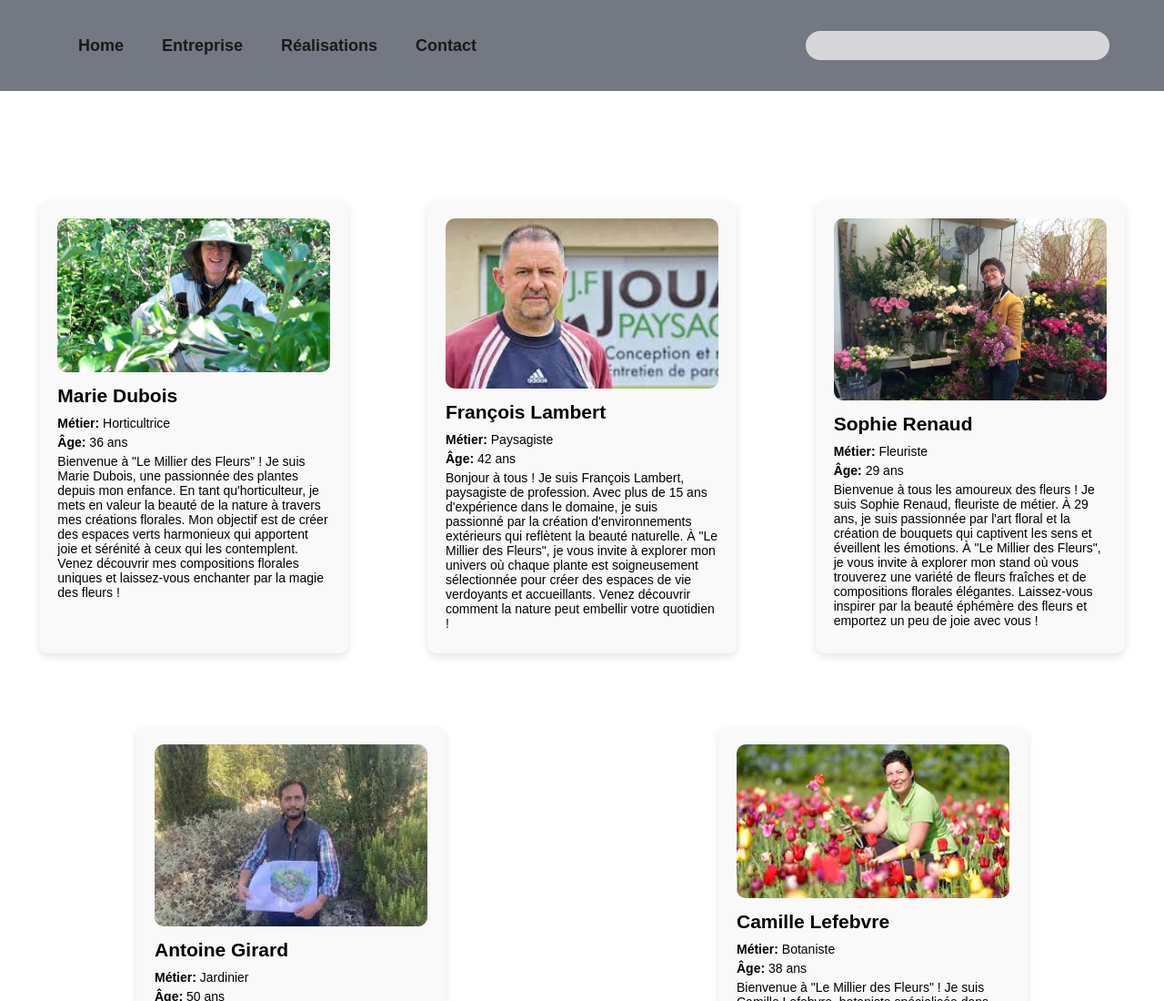
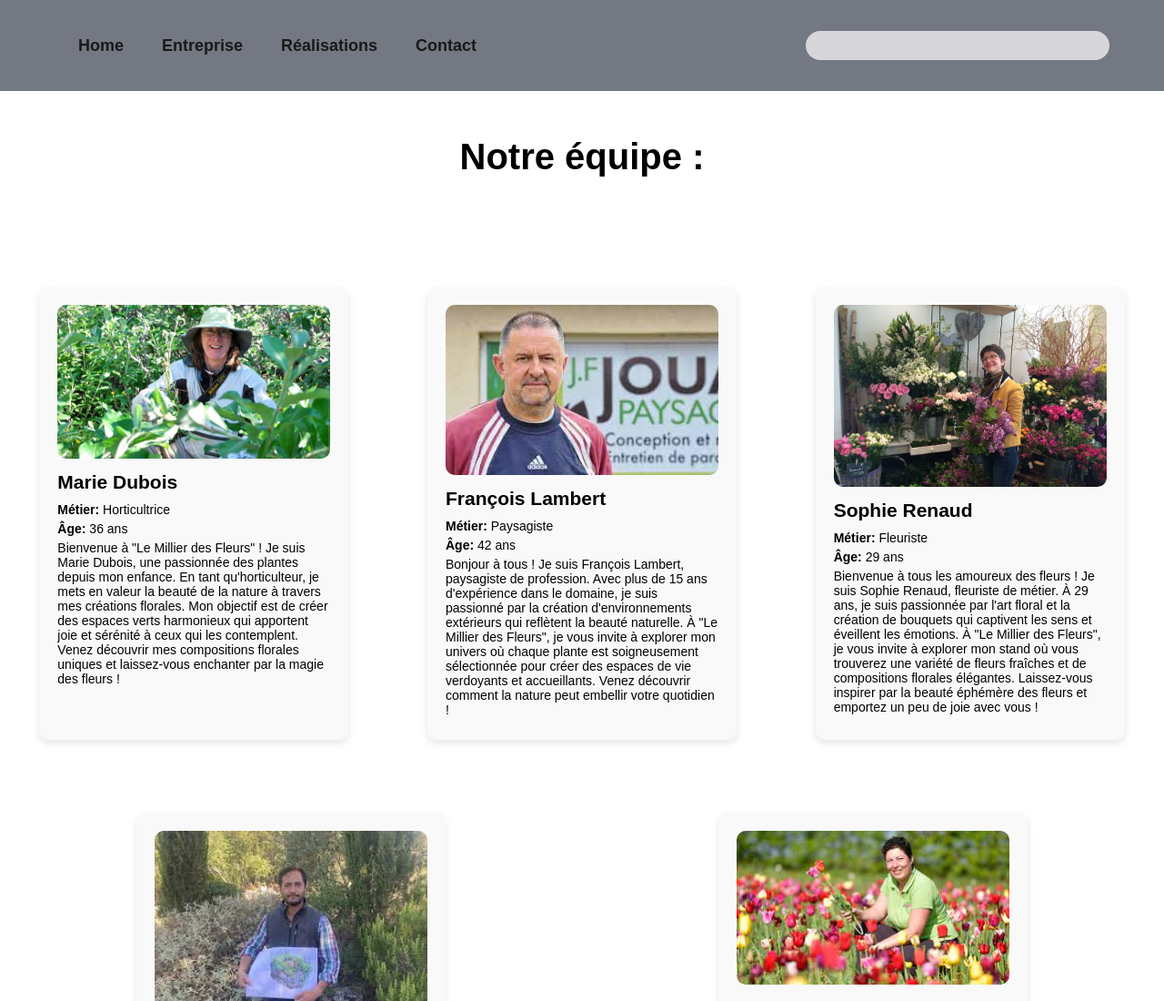
Before and after one commit to KalKal16/Jour-03-HTML, a plain HTML site: page entreprise.html in a window 1280 px wide. Shown: the top 1100 px of the page at 91% size. Drawn offline with Linux system fonts and the light colour scheme; a web font is replaced by a local one.

```diff
--- a/Styles/entreprises.css
+++ b/Styles/entreprises.css
@@ -145,6 +145,14 @@
     justify-content: space-between;
     padding-top: 100px;
 }
+
+.page-title {
+    text-align: center;
+    font-size: 2.5em;
+    margin-top: 50px;
+    margin-bottom: 50px;
+}
+
 @media screen and (max-width: 768px) {
     .navbar {
         flex-direction: column;
--- a/Styles/realisations.css
+++ b/Styles/realisations.css
@@ -21,7 +21,7 @@
     padding: 14px 16px;
     text-decoration: none;
     font-family: 'Google Sans', sans-serif;
-    font-weight: bold;
+
     color: #1a1919;
 }
 .search-container {
--- a/entreprise.html
+++ b/entreprise.html
@@ -22,6 +22,7 @@
         </div>
     </header>
     <main>
+        <h1 class="page-title">Notre équipe : </h1>
         <section class="profiles">
             <div class="profile">
                 <img src="Assets/metier-de-botaniste.jpg" alt="Marie Dubois">
```
Also changed, not shown: Styles/index.css (+4 -3 lines).
